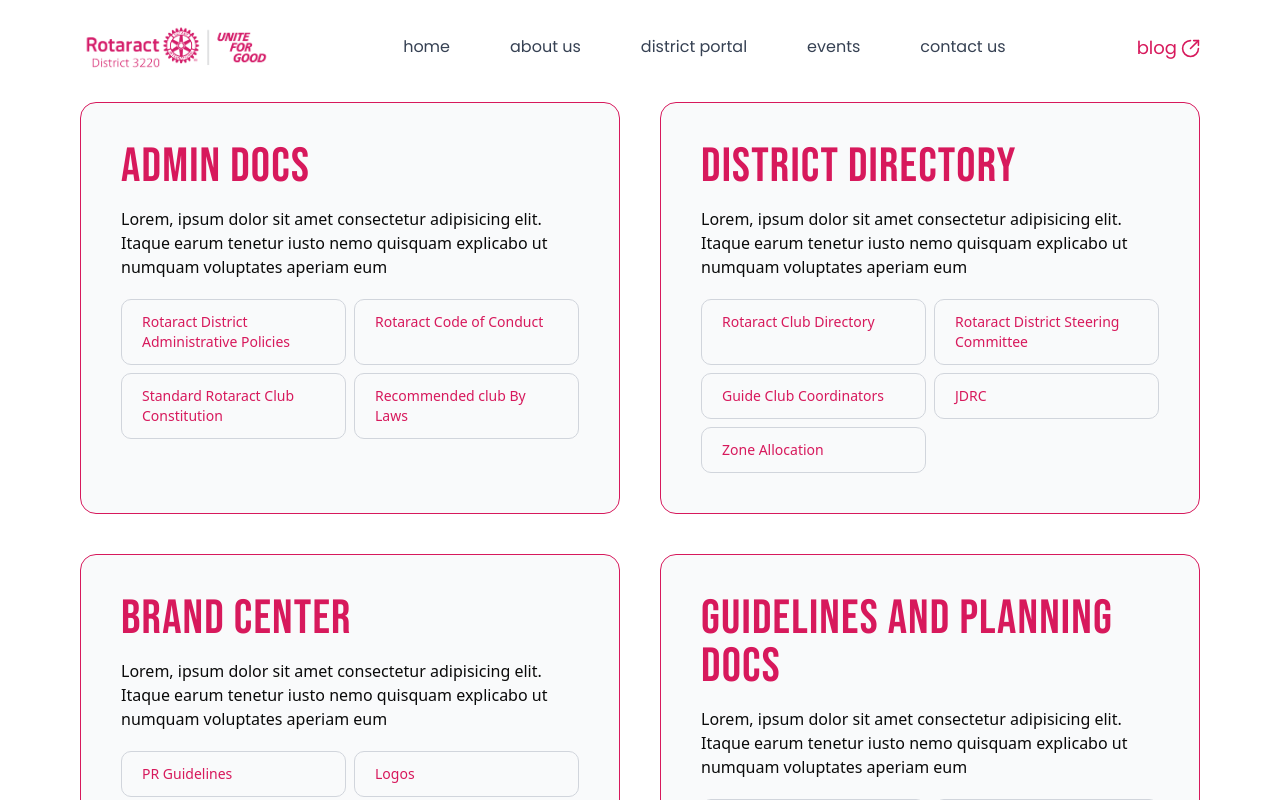
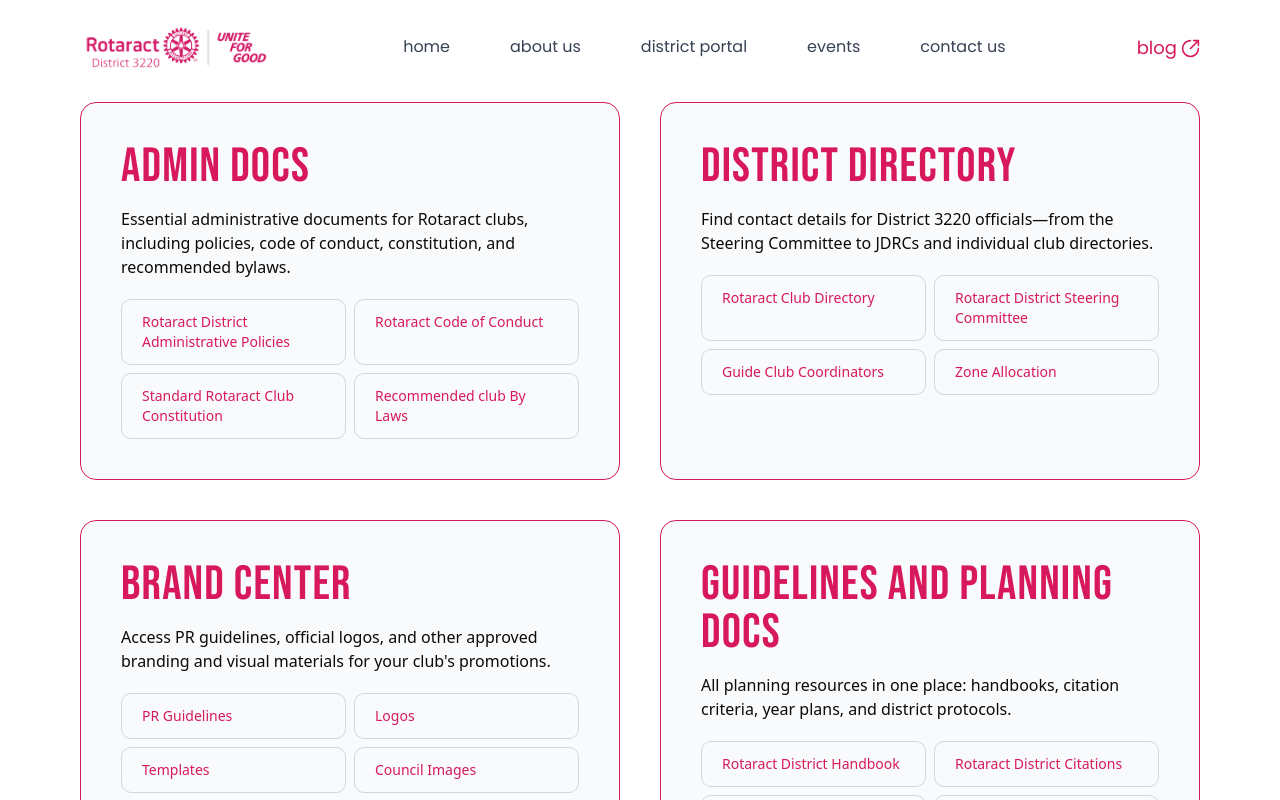
Before and after one commit to RotaractInRID3220/disco-web, a Next.js app in the folder disco-web/: page /portal in a window 1280 px wide. Shown: the top 800 px of the page. Built offline with nearby package versions, Linux system fonts and the light colour scheme.

Commit message:
links added

```diff
--- a/disco-web/src/app/portal/components/PortalFirst.jsx
+++ b/disco-web/src/app/portal/components/PortalFirst.jsx
@@ -5,7 +5,7 @@
     <div className="lg:px-20 px-8 grid lg:grid-cols-2 gap-10 lg:mt-[8%] mt-[25%] items-center justify-center pb-10">
       <div className='bg-gray-50 border border-cranberry rounded-2xl  px-10 py-10 h-full'>
         <h1 className="text-5xl text-cranberry font-bebas tracking-wide">Admin Docs</h1>
-        <p className="mt-4">Lorem, ipsum dolor sit amet consectetur adipisicing elit. Itaque earum tenetur iusto nemo quisquam explicabo ut numquam voluptates aperiam eum</p>
+        <p className="mt-4">Essential administrative documents for Rotaract clubs, including policies, code of conduct, constitution, and recommended bylaws.</p>
         <div className='grid lg:grid-cols-2 gap-2 mt-5 text-sm text-cranberry'>
             <a href="#" className="border rounded-lg border-gray-300 px-5 py-3 hover:bg-cranberry hover:text-white hover:border-cranberry transition-all ">Rotaract District Administrative Policies</a>
             <a href="#" className="border rounded-lg border-gray-300 px-5 py-3 hover:bg-cranberry hover:text-white hover:border-cranberry transition-all ">Rotaract Code of Conduct</a>
@@ -16,34 +16,34 @@
 
       <div className='bg-gray-50 border border-cranberry rounded-2xl  px-10 py-10 h-full'>
         <h1 className="text-5xl text-cranberry font-bebas tracking-wide">District Directory</h1>
-        <p className="mt-4">Lorem, ipsum dolor sit amet consectetur adipisicing elit. Itaque earum tenetur iusto nemo quisquam explicabo ut numquam voluptates aperiam eum</p>
+        <p className="mt-4">Find contact details for District 3220 officials—from the Steering Committee to JDRCs and individual club directories.</p>
         <div className='grid lg:grid-cols-2 gap-2 mt-5 text-sm text-cranberry'>
-            <a href="#" className="border rounded-lg border-gray-300 px-5 py-3 hover:bg-cranberry hover:text-white hover:border-cranberry transition-all ">Rotaract Club Directory</a>
-            <a href="#" className="border rounded-lg border-gray-300 px-5 py-3 hover:bg-cranberry hover:text-white hover:border-cranberry transition-all ">Rotaract District Steering Committee</a>
-            <a href="#" className="border rounded-lg border-gray-300 px-5 py-3 hover:bg-cranberry hover:text-white hover:border-cranberry transition-all ">Guide Club Coordinators</a>
-            <a href="#" className="border rounded-lg border-gray-300 px-5 py-3 hover:bg-cranberry hover:text-white hover:border-cranberry transition-all ">JDRC</a>
-            <a href="#" className="border rounded-lg border-gray-300 px-5 py-3 hover:bg-cranberry hover:text-white hover:border-cranberry transition-all ">Zone Allocation</a>
+            <a href="https://docs.google.com/spreadsheets/d/1M-eGpd71CXRmLJYXCuMjTdmeF7K5hLvOVNUv1NsW-7c/edit?gid=1117188337#gid=1117188337&range=A1:H1" className="border rounded-lg border-gray-300 px-5 py-3 hover:bg-cranberry hover:text-white hover:border-cranberry transition-all ">Rotaract Club Directory</a>
+            <a href="https://docs.google.com/spreadsheets/d/1M-eGpd71CXRmLJYXCuMjTdmeF7K5hLvOVNUv1NsW-7c/edit?gid=524609655#gid=524609655&range=A1:H1" className="border rounded-lg border-gray-300 px-5 py-3 hover:bg-cranberry hover:text-white hover:border-cranberry transition-all ">Rotaract District Steering Committee</a>
+            <a href="https://docs.google.com/spreadsheets/d/1M-eGpd71CXRmLJYXCuMjTdmeF7K5hLvOVNUv1NsW-7c/edit?gid=1891133460#gid=1891133460&range=A1:H1" className="border rounded-lg border-gray-300 px-5 py-3 hover:bg-cranberry hover:text-white hover:border-cranberry transition-all ">Guide Club Coordinators</a>
+            {/* <a href="#" className="border rounded-lg border-gray-300 px-5 py-3 hover:bg-cranberry hover:text-white hover:border-cranberry transition-all ">JDRC</a> */}
+            <a href="https://docs.google.com/spreadsheets/d/1M-eGpd71CXRmLJYXCuMjTdmeF7K5hLvOVNUv1NsW-7c/edit?gid=1891133460#gid=1891133460&range=A1:H1" className="border rounded-lg border-gray-300 px-5 py-3 hover:bg-cranberry hover:text-white hover:border-cranberry transition-all ">Zone Allocation</a>
         </div>
       </div>
 
       <div className='bg-gray-50 border border-cranberry rounded-2xl  px-10 py-10 h-full'>
         <h1 className="text-5xl text-cranberry font-bebas tracking-wide">Brand Center</h1>
-        <p className="mt-4">Lorem, ipsum dolor sit amet consectetur adipisicing elit. Itaque earum tenetur iusto nemo quisquam explicabo ut numquam voluptates aperiam eum</p>
+        <p className="mt-4">Access PR guidelines, official logos, and other approved branding and visual materials for your club's promotions.</p>
         <div className='grid lg:grid-cols-2 gap-2 mt-5 text-sm text-cranberry'>
-            <a href="#" className="border rounded-lg border-gray-300 px-5 py-3 hover:bg-cranberry hover:text-white hover:border-cranberry transition-all ">PR Guidelines</a>
-            <a href="#" className="border rounded-lg border-gray-300 px-5 py-3 hover:bg-cranberry hover:text-white hover:border-cranberry transition-all ">Logos</a>
-            <a href="#" className="border rounded-lg border-gray-300 px-5 py-3 hover:bg-cranberry hover:text-white hover:border-cranberry transition-all ">Templates</a>
-            <a href="#" className="border rounded-lg border-gray-300 px-5 py-3 hover:bg-cranberry hover:text-white hover:border-cranberry transition-all ">Council Images</a>
-            <a href="#" className="border rounded-lg border-gray-300 px-5 py-3 hover:bg-cranberry hover:text-white hover:border-cranberry transition-all ">DisCo Images</a>
-            <a href="#" className="border rounded-lg border-gray-300 px-5 py-3 hover:bg-cranberry hover:text-white hover:border-cranberry transition-all ">Rotaract Formalities</a>
-            <a href="#" className="border rounded-lg border-gray-300 px-5 py-3 hover:bg-cranberry hover:text-white hover:border-cranberry transition-all ">International Service Pack</a>
-            <a href="#" className="border rounded-lg border-gray-300 px-5 py-3 hover:bg-cranberry hover:text-white hover:border-cranberry transition-all ">Fonts</a>
+            <a href="https://drive.google.com/drive/folders/1m0-m5b7rWXaQ-U3At-0q5ZlN4pLmZzhR?usp=drive_link" className="border rounded-lg border-gray-300 px-5 py-3 hover:bg-cranberry hover:text-white hover:border-cranberry transition-all ">PR Guidelines</a>
+            <a href="https://drive.google.com/drive/folders/1xTyQp2TWKOinXyy3Ns5u4g6a0OrbbRSL?usp=drive_link" className="border rounded-lg border-gray-300 px-5 py-3 hover:bg-cranberry hover:text-white hover:border-cranberry transition-all ">Logos</a>
+            <a href="https://drive.google.com/drive/folders/1tXOHwWBPq9PGzsc5lqWAYzqAQHKNTSJ4?usp=drive_link" className="border rounded-lg border-gray-300 px-5 py-3 hover:bg-cranberry hover:text-white hover:border-cranberry transition-all ">Templates</a>
+            <a href="https://drive.google.com/drive/folders/1F2v7-a3p1X79gDCtucppu-iboK1bVL35?usp=drive_link" className="border rounded-lg border-gray-300 px-5 py-3 hover:bg-cranberry hover:text-white hover:border-cranberry transition-all ">Council Images</a>
+            <a href="https://drive.google.com/drive/folders/1ONU8CL_R4i1JxILhSDdyNn-ljjEFSniD?usp=drive_link" className="border rounded-lg border-gray-300 px-5 py-3 hover:bg-cranberry hover:text-white hover:border-cranberry transition-all ">DisCo Images</a>
+            <a href="https://drive.google.com/drive/folders/1_GZ8sGzEtuV_jtdVFqRAkPpymWYPJLM4?usp=drive_link" className="border rounded-lg border-gray-300 px-5 py-3 hover:bg-cranberry hover:text-white hover:border-cranberry transition-all ">Rotaract Formalities</a>
+            <a href="https://drive.google.com/drive/folders/1cPwa3AFlDy82So4NphLFgYCDbiDqnieO?usp=drive_link" className="border rounded-lg border-gray-300 px-5 py-3 hover:bg-cranberry hover:text-white hover:border-cranberry transition-all ">International Service Pack</a>
+            <a href="https://drive.google.com/drive/folders/1a_mkXcb5s7HLxk48O8Fdv3YW39dWgiZw?usp=drive_link" className="border rounded-lg border-gray-300 px-5 py-3 hover:bg-cranberry hover:text-white hover:border-cranberry transition-all ">Fonts</a>
         </div>
       </div>
 
       <div className='bg-gray-50 border border-cranberry rounded-2xl  px-10 py-10 h-full'>
         <h1 className="text-5xl text-cranberry font-bebas tracking-wide">Guidelines and Planning Docs</h1>
-        <p className="mt-4">Lorem, ipsum dolor sit amet consectetur adipisicing elit. Itaque earum tenetur iusto nemo quisquam explicabo ut numquam voluptates aperiam eum</p>
+        <p className="mt-4">All planning resources in one place: handbooks, citation criteria, year plans, and district protocols.</p>
         <div className='grid lg:grid-cols-2 gap-2 mt-5 text-sm text-cranberry'>
             <a href="#" className="border rounded-lg border-gray-300 px-5 py-3 hover:bg-cranberry hover:text-white hover:border-cranberry transition-all ">Rotaract District Handbook</a>
             <a href="#" className="border rounded-lg border-gray-300 px-5 py-3 hover:bg-cranberry hover:text-white hover:border-cranberry transition-all ">Rotaract District Citations</a>
--- a/disco-web/src/components/home/HomeSixth.jsx
+++ b/disco-web/src/components/home/HomeSixth.jsx
@@ -4,7 +4,7 @@
 const HomeSixth = () => {
   return (
     <div className='lg:grid grid-cols-2 lg:mt-30 mt-20'>
-      <a href="">
+      <a href="https://blog.rotaract3220.org/">
         <div className='bg-cranberry  transition-all border-2 border-cranberry  lg:py-16 py-10 items-center justify-center flex group relative'>
             <h1 className='font-bebas text-white text-4xl group-hover:underline underline-offset-8 tracking-widest  transition-all'>CHECKOUT OUR BLOG</h1>
             <h1 className='text-white w-8 h-8 group-hover:bg-white group-hover:text-cranberry  border-white border rounded-full flex justify-center items-center absolute top-3 right-3 bg-cranberry transition-all'><CircleArrowOutUpRight size={18}/></h1>
--- a/disco-web/src/components/ui/Navbar.jsx
+++ b/disco-web/src/components/ui/Navbar.jsx
@@ -18,7 +18,7 @@
         <a href="/events" className='hover:text-cranberry border-b-2 border-transparent hover:border-cranberry'>events</a>
         <a href="/contact" className='hover:text-cranberry border-b-2 border-transparent hover:border-cranberry'>contact us</a>
       </div>
-      <a href="#" className='text-cranberry font-poppins text-lg flex items-center gap-1 hover:text-cranberry/70'>
+      <a href="https://blog.rotaract3220.org/" className='text-cranberry font-poppins text-lg flex items-center gap-1 hover:text-cranberry/70'>
         blog
         <CircleArrowOutUpRight size={19}/>
       </a>
@@ -33,7 +33,7 @@
         <a href="/portal" >district portal</a>
         <a href="/events" >events</a>
         <a href="/contact" >contact us</a>
-              <a href="#" className='text-white font-poppins text-lg flex items-center gap-1 hover:text-cranberry/70 border border-white px-16 rounded-full py-2'>
+              <a href="https://blog.rotaract3220.org/" className='text-white font-poppins text-lg flex items-center gap-1 hover:text-cranberry/70 border border-white px-16 rounded-full py-2'>
         blog
         <CircleArrowOutUpRight size={19}/>
       </a>
```
